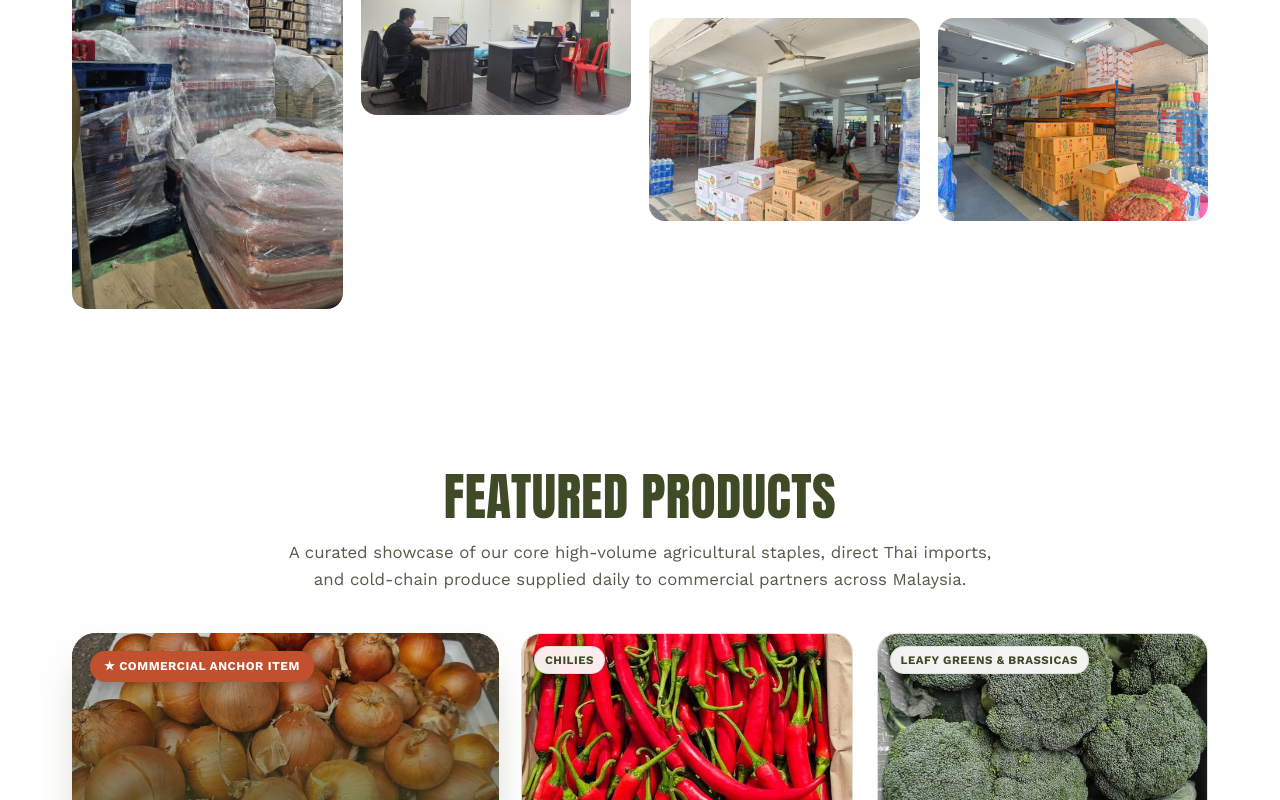
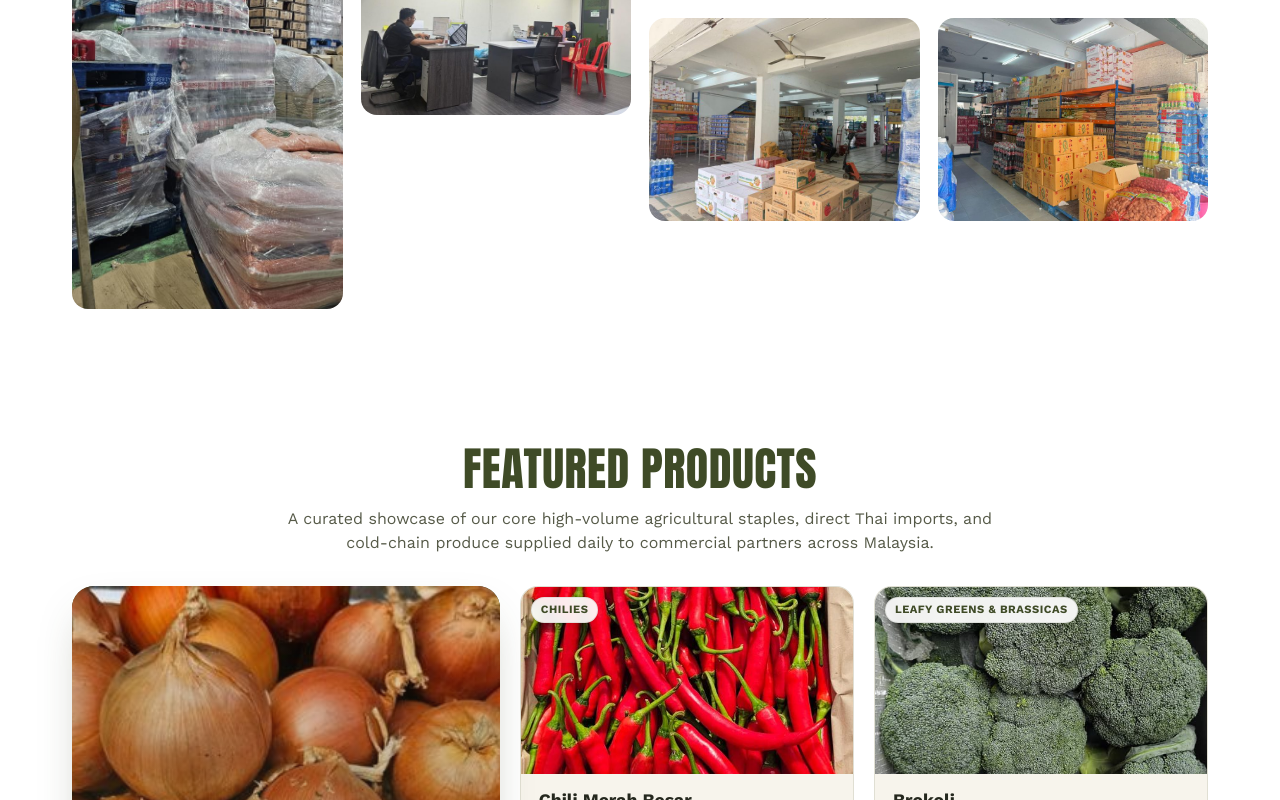
Before and after one commit to redwanizazz/taskin_thai, a React (Vite) app: page / in a window 1280 px wide. Shown: the part 11200-12000 px from the top of the page. Built offline with nearby package versions, Linux system fonts and the light colour scheme.

Commit message:
Fixed wrong info and spacing issues in the featured-products section

```diff
--- a/src/components/FeaturedProducts/FeaturedProducts.jsx
+++ b/src/components/FeaturedProducts/FeaturedProducts.jsx
@@ -1,65 +1,19 @@
 import React from 'react';
 import styles from './FeaturedProducts.module.css';
+import { productCategories, productCategorySubdivisions } from '../../data/products';
 
-const featuredData = {
-  hero: {
-    id: 'bawang_holland',
-    name: 'Bawang Holland',
-    category: 'alliums',
-    categoryLabel: 'Alliums',
-    img: '/images/products/bawang_holland/product-1.jpg',
-    alt: 'Bawang Holland yellow onions in wholesale mesh sacks',
-    packSize: '10 kg & 20 kg Mesh Sacks',
-    highlightBadge: '★ Commercial Anchor Item',
-    desc: 'High-grade imported yellow onions selected for uniform bulb density, golden skin, and prolonged warehouse shelf life. The foundational high-volume produce staple for hypermarkets, restaurant chains, and food distributors across Malaysia.',
-    priceRef: 'RM 3.20 / kg',
-  },
-  items: [
-    {
-      id: 'chili_merah_besar',
-      name: 'Chili Merah Besar',
-      category: 'chilies',
-      categoryLabel: 'Chilies',
-      img: '/images/products/chili_merah_besar/product-1.jpg',
-      alt: 'Fresh glossy red large chilies',
-      packSize: '5 kg & 10 kg Ventilated Box',
-      desc: 'Vibrant, hand-selected crimson red chilies delivering dependable sharpness for commercial food service.',
-      priceRef: 'RM 9.00 / kg',
-    },
-    {
-      id: 'brokoli',
-      name: 'Brokoli',
-      category: 'greens',
-      categoryLabel: 'Leafy Greens & Brassicas',
-      img: '/images/products/brokoli/product-1.jpeg',
-      alt: 'Fresh green Broccoli florets',
-      packSize: '8 kg – 10 kg Chilled Crate',
-      desc: 'Tightly beaded, dense green florets protected under unbroken cold-chain transport to ensure crisp texture.',
-      priceRef: 'RM 9.50 / kg',
-    },
-    {
-      id: 'carrot',
-      name: 'Carrot',
-      category: 'roots',
-      categoryLabel: 'Root Vegetables',
-      img: '/images/products/carrot/product-1.jpg',
-      alt: 'Clean graded carrots packed in export carton',
-      packSize: '10 kg Heavy-Duty Box',
-      desc: 'Evenly graded, sweet orange carrots thoroughly washed and boxed ready for kitchen prep and supermarket shelves.',
-      priceRef: 'RM 3.60 / kg',
-    },
-    {
-      id: 'nippis',
-      name: 'Nippis (Limau Nipis)',
-      category: 'fruits',
-      categoryLabel: 'Fruits',
-      img: '/images/products/nippis/product-1.jpeg',
-      alt: 'Fresh key limes in plastic crate',
-      packSize: '12 kg Ventilated Crate',
-      desc: 'Aromatic Southeast Asian key limes bursting with natural citrus oils and rich juice content.',
-      priceRef: 'RM 6.50 / kg',
-    },
-  ],
+// 5 representative produce categories for the bento grid
+const FEATURED_HERO_SLUG = 'bawang_holland';
+const FEATURED_ITEMS_SLUGS = [
+  'chili_merah_besar',
+  'brokoli',
+  'carrot',
+  'nippis',
+];
+
+const getCategoryLabel = (catId) => {
+  const match = productCategorySubdivisions.find((c) => c.id === catId);
+  return match ? match.label : catId;
 };
 
 const FeaturedProducts = () => {
@@ -77,7 +31,38 @@ const FeaturedProducts = () => {
     }
   };
 
-  const { hero, items } = featuredData;
+  // Pull hero item directly from productCategories
+  const heroProduct = productCategories.find((p) => p.slug === FEATURED_HERO_SLUG);
+  const hero = heroProduct
+    ? {
+        id: heroProduct.slug,
+        name: heroProduct.label,
+        category: heroProduct.category,
+        categoryLabel: getCategoryLabel(heroProduct.category),
+        img: `/images/products/${heroProduct.slug}/${heroProduct.images[0]}`,
+        alt: `${heroProduct.label} fresh produce`,
+        desc: heroProduct.description,
+        price: heroProduct.price,
+      }
+    : null;
+
+  // Pull subgrid items directly from productCategories
+  const items = FEATURED_ITEMS_SLUGS.map((slug) => {
+    const prod = productCategories.find((p) => p.slug === slug);
+    if (!prod) return null;
+    return {
+      id: prod.slug,
+      name: prod.label,
+      category: prod.category,
+      categoryLabel: getCategoryLabel(prod.category),
+      img: `/images/products/${prod.slug}/${prod.images[0]}`,
+      alt: `${prod.label} fresh produce`,
+      desc: prod.description,
+      price: prod.price,
+    };
+  }).filter(Boolean);
+
+  if (!hero) return null;
 
   return (
     <section id="featured-products" className={styles.section}>
@@ -95,24 +80,34 @@ const FeaturedProducts = () => {
             <div className={styles.heroImgWrap}>
               <img src={hero.img} alt={hero.alt} loading="lazy" />
               <div className={styles.heroImgOverlay} />
-              <span className={styles.heroBadge}>{hero.highlightBadge}</span>
             </div>
 
             <div className={styles.heroBody}>
               <div className={styles.heroMeta}>
                 <span className={styles.heroCategoryTag}>{hero.categoryLabel}</span>
-                <span className={styles.heroPrice}>{hero.priceRef}</span>
               </div>
 
               <h3 className={styles.heroTitle}>{hero.name}</h3>
               <p className={styles.heroDesc}>{hero.desc}</p>
 
+              {/* Reference Price Badge Unit with [SAMPLE] badge & disclaimer */}
+              <div className={styles.heroPricePill}>
+                <div className={styles.priceHeaderRow}>
+                  <div className={styles.disclaimerGroup}>
+                    <span className={styles.heroDisclaimerDot} aria-hidden="true" />
+                    <span className={styles.heroDisclaimerText}>Reference Unit Price</span>
+                  </div>
+                  <span className={styles.heroSampleBadge}>Sample</span>
+                </div>
+                <div className={styles.priceValueRow}>
+                  <span className={styles.heroPriceValue}>{hero.price}</span>
+                </div>
+                <div className={styles.priceFooterRow}>
+                  <span className={styles.heroDisclaimerSub}>Confirm real-time rate at enquiry</span>
+                </div>
+              </div>
+
               <div className={styles.heroFooter}>
-                <div className={styles.packInfo}>
-                  <span className={styles.packLabel}>Pack / Case Size</span>
-                  <span className={styles.heroPackValue}>{hero.packSize}</span>
-                </div>
-
                 <button
                   type="button"
                   className={styles.heroBtn}
@@ -138,17 +133,28 @@ const FeaturedProducts = () => {
                 <div className={styles.itemBody}>
                   <div className={styles.itemTopRow}>
                     <h4 className={styles.itemTitle}>{item.name}</h4>
-                    <span className={styles.itemPrice}>{item.priceRef}</span>
                   </div>
 
                   <p className={styles.itemDesc}>{item.desc}</p>
 
+                  {/* Reference Price Badge Unit with [SAMPLE] badge & disclaimer */}
+                  <div className={styles.pricePill}>
+                    <div className={styles.priceHeaderRow}>
+                      <div className={styles.disclaimerGroup}>
+                        <span className={styles.priceDisclaimerDot} aria-hidden="true" />
+                        <span className={styles.priceDisclaimerText}>Reference Unit Price</span>
+                      </div>
+                      <span className={styles.sampleBadge}>Sample</span>
+                    </div>
+                    <div className={styles.priceValueRow}>
+                      <span className={styles.priceValue}>{item.price}</span>
+                    </div>
+                    <div className={styles.priceFooterRow}>
+                      <span className={styles.priceDisclaimerSub}>Confirm real-time rate at enquiry</span>
+                    </div>
+                  </div>
+
                   <div className={styles.itemFooter}>
-                    <div className={styles.itemPack}>
-                      <span className={styles.packLabel}>Pack Size:</span>
-                      <span className={styles.itemPackValue}>{item.packSize}</span>
-                    </div>
-
                     <button
                       type="button"
                       className={styles.itemBtn}
--- a/src/components/FeaturedProducts/FeaturedProducts.module.css
+++ b/src/components/FeaturedProducts/FeaturedProducts.module.css
@@ -1,6 +1,6 @@
 .section {
   background-color: var(--white, #ffffff);
-  padding: 80px 0 90px;
+  padding: 55px 0 65px;
   position: relative;
   overflow: hidden;
 }
@@ -16,23 +16,23 @@
 .sectionHead {
   text-align: center;
   max-width: 720px;
-  margin: 0 auto 40px;
+  margin: 0 auto 30px;
 }
 
 .title {
   font-family: 'Anton', sans-serif;
-  font-size: clamp(2.2rem, 4vw, 3.2rem);
+  font-size: clamp(2.1rem, 3.6vw, 3rem);
   text-transform: uppercase;
   letter-spacing: 0.5px;
   color: var(--olive-dark, #3F4B27);
-  margin: 0 0 14px;
+  margin: 0 0 12px;
   line-height: 1.1;
 }
 
 .subtitle {
-  font-size: 1.05rem;
+  font-size: 1rem;
   color: var(--ink-soft, #565A48);
-  line-height: 1.6;
+  line-height: 1.55;
   margin: 0;
 }
 
@@ -40,18 +40,19 @@
 .bentoGrid {
   display: grid;
   grid-template-columns: 1.15fr 1.85fr;
-  gap: 22px;
+  gap: 20px;
   align-items: stretch;
 }
 
-/* ===== LEFT LARGE FEATURED CARD (DARK BACKGROUND) ===== */
+/* ===== LEFT LARGE FEATURED CARD (PHOTO-FORWARD, DARK BACKGROUND) ===== */
 .heroCard {
   background: var(--olive-dark, #3F4B27);
   color: #ffffff;
-  border-radius: 24px;
+  border-radius: 22px;
   overflow: hidden;
   display: flex;
   flex-direction: column;
+  height: 100%;
   box-shadow: 0 20px 45px -15px rgba(63, 75, 39, 0.35);
   transition: transform 0.35s cubic-bezier(0.2, 0.8, 0.3, 1), box-shadow 0.35s ease;
   position: relative;
@@ -62,9 +63,11 @@
   box-shadow: 0 28px 56px -15px rgba(63, 75, 39, 0.45);
 }
 
+/* Photo-forward: fills majority of vertical space in bento grid */
 .heroImgWrap {
   width: 100%;
-  height: 250px;
+  flex: 1 1 420px;
+  min-height: 380px;
   position: relative;
   overflow: hidden;
   background: #2b3519;
@@ -84,45 +87,28 @@
 .heroImgOverlay {
   position: absolute;
   inset: 0;
-  background: linear-gradient(180deg, rgba(0, 0, 0, 0.15) 0%, rgba(63, 75, 39, 0.85) 100%);
+  background: linear-gradient(180deg, rgba(0, 0, 0, 0.05) 0%, rgba(63, 75, 39, 0.7) 100%);
   pointer-events: none;
 }
 
-.heroBadge {
-  position: absolute;
-  top: 18px;
-  left: 18px;
-  background: var(--rust, #C1502E);
-  color: #ffffff;
-  font-size: 0.75rem;
-  font-weight: 700;
-  letter-spacing: 0.5px;
-  text-transform: uppercase;
-  padding: 6px 14px;
-  border-radius: 30px;
-  box-shadow: 0 4px 12px rgba(0, 0, 0, 0.25);
-  z-index: 2;
-}
-
+/* Content sits naturally without vertical gaps */
 .heroBody {
-  padding: 32px 30px 30px;
+  padding: 24px 26px 22px;
   display: flex;
   flex-direction: column;
-  flex: 1;
-  justify-content: space-between;
+  flex: 0 0 auto;
 }
 
 .heroMeta {
   display: flex;
-  justify-content: space-between;
+  justify-content: flex-start;
   align-items: center;
-  margin-bottom: 14px;
-  gap: 12px;
+  margin-bottom: 10px;
 }
 
 .heroCategoryTag {
   display: inline-block;
-  font-size: 0.78rem;
+  font-size: 0.76rem;
   font-weight: 700;
   text-transform: uppercase;
   letter-spacing: 0.8px;
@@ -133,58 +119,112 @@
   border: 1px solid rgba(255, 255, 255, 0.2);
 }
 
-.heroPrice {
-  font-size: 0.9rem;
-  font-weight: 700;
-  color: var(--mango, #E8A94D);
-  letter-spacing: 0.3px;
-}
-
 .heroTitle {
   font-family: 'Anton', sans-serif;
-  font-size: 2.1rem;
+  font-size: 1.95rem;
   text-transform: uppercase;
   color: #ffffff;
   letter-spacing: 0.5px;
-  margin: 0 0 12px;
+  margin: 0 0 8px;
   line-height: 1.15;
 }
 
 .heroDesc {
-  font-size: 0.94rem;
-  line-height: 1.6;
-  color: rgba(255, 255, 255, 0.82);
-  margin: 0 0 24px;
+  font-size: 0.90rem;
+  line-height: 1.5;
+  color: rgba(255, 255, 255, 0.84);
+  margin: 0 0 14px;
+}
+
+/* Reference Price Badge Unit for Hero (Dark Background) */
+.heroPricePill {
+  background: rgba(255, 255, 255, 0.08);
+  border: 1px solid rgba(255, 255, 255, 0.16);
+  border-radius: 12px;
+  padding: 9px 13px;
+  display: flex;
+  flex-direction: column;
+  gap: 3px;
+  margin-bottom: 16px;
+}
+
+.priceHeaderRow {
+  display: flex;
+  align-items: center;
+  justify-content: space-between;
+  gap: 6px;
+}
+
+.disclaimerGroup {
+  display: flex;
+  align-items: center;
+  gap: 6px;
+}
+
+.heroDisclaimerDot {
+  width: 6px;
+  height: 6px;
+  border-radius: 50%;
+  background: var(--rust, #C1502E);
+  flex-shrink: 0;
+}
+
+.heroDisclaimerText {
+  font-size: 0.65rem;
+  font-weight: 700;
+  text-transform: uppercase;
+  letter-spacing: 0.5px;
+  color: rgba(255, 255, 255, 0.88);
+  line-height: 1.2;
+}
+
+.heroSampleBadge {
+  font-size: 0.62rem;
+  font-weight: 700;
+  text-transform: uppercase;
+  letter-spacing: 0.5px;
+  background: rgba(193, 80, 46, 0.35);
+  color: #FFA585;
+  border: 1px solid rgba(255, 165, 133, 0.45);
+  border-radius: 5px;
+  padding: 2px 6px;
+  line-height: 1;
+  flex-shrink: 0;
+}
+
+.priceValueRow {
+  display: flex;
+  align-items: baseline;
+  justify-content: flex-start;
+  margin-top: 1px;
+}
+
+.heroPriceValue {
+  font-family: 'Work Sans', sans-serif;
+  font-size: 1.12rem;
+  font-weight: 800;
+  color: var(--mango, #E8A94D);
+  letter-spacing: -0.01em;
+  white-space: nowrap;
+}
+
+.priceFooterRow {
+  margin-top: 1px;
+}
+
+.heroDisclaimerSub {
+  font-size: 0.62rem;
+  font-weight: 500;
+  color: rgba(255, 255, 255, 0.65);
+  line-height: 1.2;
 }
 
 .heroFooter {
   display: flex;
-  justify-content: space-between;
+  justify-content: flex-end;
   align-items: center;
-  padding-top: 20px;
-  border-top: 1px solid rgba(255, 255, 255, 0.16);
-  gap: 16px;
-  margin-top: auto;
-}
-
-.packInfo {
-  display: flex;
-  flex-direction: column;
-  gap: 3px;
-}
-
-.packLabel {
-  font-size: 0.72rem;
-  text-transform: uppercase;
-  letter-spacing: 0.6px;
-  color: rgba(255, 255, 255, 0.6);
-  font-weight: 600;
-}
-
-.heroPackValue {
-  font-size: 0.95rem;
-  font-weight: 700;
-  color: #ffffff;
+  padding-top: 14px;
+  border-top: 1px solid rgba(255, 255, 255, 0.14);
 }
 
 .heroBtn {
@@ -192,9 +232,9 @@
   color: #25281E;
   border: none;
   font-family: 'Work Sans', sans-serif;
-  font-size: 0.92rem;
+  font-size: 0.90rem;
   font-weight: 700;
-  padding: 12px 20px;
+  padding: 10px 20px;
   border-radius: 100px;
   cursor: pointer;
   display: inline-flex;
@@ -224,13 +264,13 @@
 .subGrid {
   display: grid;
   grid-template-columns: repeat(2, 1fr);
-  gap: 24px;
+  gap: 20px;
 }
 
 .itemCard {
   background: var(--cream, #F7F4EC);
   border: 1.5px solid rgba(63, 75, 39, 0.12);
-  border-radius: 20px;
+  border-radius: 18px;
   overflow: hidden;
   display: flex;
   flex-direction: column;
@@ -245,7 +285,7 @@
 
 .itemImgWrap {
   width: 100%;
-  aspect-ratio: 16 / 10;
+  aspect-ratio: 16 / 9;
   position: relative;
   overflow: hidden;
   background: #EFEADB;
@@ -264,16 +304,16 @@
 
 .itemCategoryTag {
   position: absolute;
-  top: 12px;
-  left: 12px;
+  top: 10px;
+  left: 10px;
   background: rgba(255, 255, 255, 0.92);
   backdrop-filter: blur(4px);
   color: var(--olive-dark, #3F4B27);
-  font-size: 0.72rem;
+  font-size: 0.70rem;
   font-weight: 700;
   text-transform: uppercase;
   letter-spacing: 0.5px;
-  padding: 4px 10px;
+  padding: 3px 9px;
   border-radius: 20px;
   box-shadow: 0 2px 6px rgba(0, 0, 0, 0.08);
   border: 1px solid rgba(63, 75, 39, 0.1);
@@ -281,7 +321,7 @@
 }
 
 .itemBody {
-  padding: 18px 20px 20px;
+  padding: 16px 18px 16px;
   display: flex;
   flex-direction: column;
   flex: 1;
@@ -292,61 +332,95 @@
   justify-content: space-between;
   align-items: baseline;
   gap: 8px;
-  margin-bottom: 8px;
+  margin-bottom: 6px;
 }
 
 .itemTitle {
   font-family: 'Work Sans', sans-serif;
-  font-size: 1.15rem;
+  font-size: 1.1rem;
   font-weight: 700;
   color: var(--ink, #25281E);
   margin: 0;
   line-height: 1.25;
 }
 
-.itemPrice {
+.itemDesc {
   font-size: 0.82rem;
-  font-weight: 700;
-  color: var(--rust, #C1502E);
-  white-space: nowrap;
-}
-
-.itemDesc {
-  font-size: 0.85rem;
-  line-height: 1.5;
+  line-height: 1.48;
   color: var(--ink-soft, #565A48);
-  margin: 0 0 16px;
+  margin: 0 0 10px;
   display: -webkit-box;
   -webkit-line-clamp: 2;
   -webkit-box-orient: vertical;
   overflow: hidden;
 }
 
+/* Reference Price Badge Unit for Subcards (Cream Background) */
+.pricePill {
+  background: rgba(63, 75, 39, 0.05);
+  border: 1px solid rgba(63, 75, 39, 0.12);
+  border-radius: 10px;
+  padding: 7px 9px;
+  display: flex;
+  flex-direction: column;
+  gap: 3px;
+  margin-bottom: 12px;
+}
+
+.priceDisclaimerDot {
+  width: 5px;
+  height: 5px;
+  border-radius: 50%;
+  background: var(--rust, #C1502E);
+  flex-shrink: 0;
+}
+
+.priceDisclaimerText {
+  font-size: 0.62rem;
+  font-weight: 700;
+  text-transform: uppercase;
+  letter-spacing: 0.4px;
+  color: #4E5E2A;
+  line-height: 1.2;
+}
+
+.sampleBadge {
+  font-size: 0.60rem;
+  font-weight: 700;
+  text-transform: uppercase;
+  letter-spacing: 0.5px;
+  background: rgba(193, 80, 46, 0.12);
+  color: #9E6000;
+  border: 1px solid rgba(193, 80, 46, 0.22);
+  border-radius: 5px;
+  padding: 1.5px 5px;
+  line-height: 1;
+  flex-shrink: 0;
+}
+
+.priceValue {
+  font-family: 'Work Sans', sans-serif;
+  font-size: 0.95rem;
+  font-weight: 800;
+  color: var(--olive-dark, #3F4B27);
+  letter-spacing: -0.01em;
+  white-space: nowrap;
+}
+
+.priceDisclaimerSub {
+  font-size: 0.58rem;
+  font-weight: 500;
+  color: #7A8068;
+  line-height: 1.2;
+}
+
 .itemFooter {
   display: flex;
-  justify-content: space-between;
+  justify-content: flex-end;
   align-items: center;
-  padding-top: 14px;
+  padding-top: 12px;
   border-top: 1px solid rgba(63, 75, 39, 0.08);
   margin-top: auto;
-  gap: 8px;
-}
-
-.itemPack {
-  display: flex;
-  flex-direction: column;
-  gap: 2px;
-}
-
-.itemPack .packLabel {
-  color: var(--ink-soft, #565A48);
-  opacity: 0.75;
-}
-
-.itemPackValue {
-  font-size: 0.84rem;
-  font-weight: 700;
-  color: var(--ink, #25281E);
 }
 
 .itemBtn {
@@ -354,9 +428,9 @@
   color: var(--olive-dark, #3F4B27);
   border: 1.5px solid var(--olive-dark, #3F4B27);
   font-family: 'Work Sans', sans-serif;
-  font-size: 0.82rem;
+  font-size: 0.80rem;
   font-weight: 700;
-  padding: 8px 14px;
+  padding: 7px 13px;
   border-radius: 100px;
   cursor: pointer;
   display: inline-flex;
@@ -387,17 +461,20 @@
 @media (max-width: 1024px) {
   .bentoGrid {
     grid-template-columns: 1fr;
-    gap: 24px;
+    gap: 22px;
   }
 
   .heroCard {
     max-width: 720px;
     margin: 0 auto;
     width: 100%;
+    height: auto;
   }
 
   .heroImgWrap {
-    height: 340px;
+    flex: none;
+    height: 320px;
+    min-height: auto;
   }
 
   .subGrid {
@@ -409,7 +486,7 @@
 
 @media (max-width: 640px) {
   .section {
-    padding: 60px 0 70px;
+    padding: 50px 0 60px;
   }
 
   .container {
@@ -417,38 +494,43 @@
   }
 
   .sectionHead {
-    margin-bottom: 36px;
+    margin-bottom: 28px;
   }
 
   .heroImgWrap {
+    flex: none;
     height: 240px;
+    min-height: auto;
   }
 
   .heroBody {
-    padding: 24px 20px 22px;
+    padding: 20px 18px 18px;
   }
 
   .heroTitle {
-    font-size: 1.7rem;
+    font-size: 1.6rem;
   }
 
   .heroFooter {
-    flex-direction: column;
-    align-items: stretch;
-    gap: 12px;
+    justify-content: stretch;
   }
 
   .heroBtn {
+    width: 100%;
     justify-content: center;
   }
 
   .subGrid {
     grid-template-columns: 1fr;
-    gap: 18px;
+    gap: 16px;
   }
 
   .itemFooter {
-    flex-wrap: wrap;
-    gap: 10px;
+    justify-content: stretch;
+  }
+
+  .itemBtn {
+    width: 100%;
+    justify-content: center;
   }
 }
```
